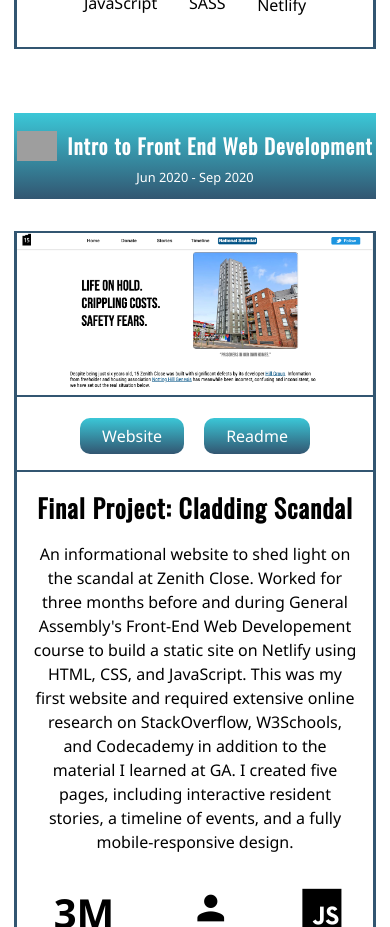
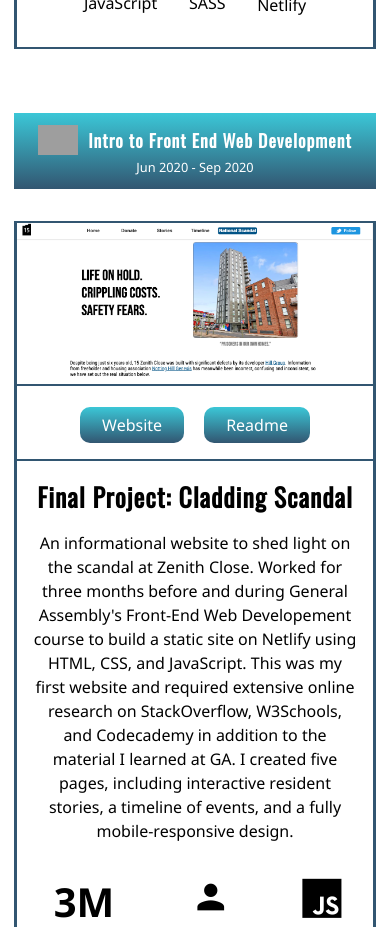
Before and after one commit to penelopecj/portfolio, a React (Create React App) app: page /projects in a window 390 px wide. Shown: the part 4880-5807 px from the top of the page. Built offline with nearby package versions, Linux system fonts and the light colour scheme; grey boxes are pictures that could not be loaded.

Commit message:
shrunk super-long-title

```diff
--- a/src/components/Projects.js
+++ b/src/components/Projects.js
@@ -269,7 +269,7 @@ function Projects() {
         <div className="project-category">
           <div className="project-category-title">
             <img className="small-logo" src={GA} alt="GA logo" />
-            <h2>Intro to Front End Web Development</h2>
+            <h2 className="super-long-title">Intro to Front End Web Development</h2>
           </div>
           <p>Jun 2020 - Sep 2020</p>
         </div>
--- a/src/styles/main.scss
+++ b/src/styles/main.scss
@@ -636,6 +636,12 @@ nav {
       h2 {
         font-size: 1.3rem;
       }
+
+      .super-long-title {
+        font-size: 1.1rem;
+      }
+
+
       p {
         font-size: 0.8rem;
         font-weight: normal;
```
